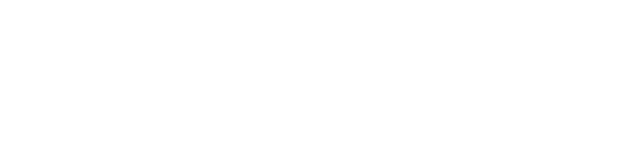
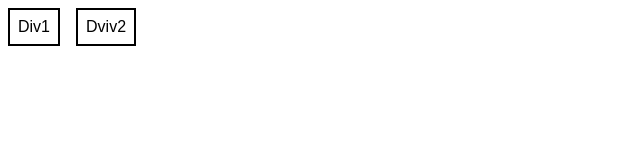
Before and after one commit to rusteauG/eshelles.io, a plain HTML site: page index.html in a window 1280 px wide. Shown: the whole page, without its empty margins (0-640 px from the left). Drawn offline with Linux system fonts and the light colour scheme.

Commit message:
testing flex

```diff
--- a/index.html
+++ b/index.html
@@ -6,5 +6,8 @@
 		<title>Eshelles🌊</title>
 		<link rel="stylesheet" href="style.css" />
 	</head>
-	<body></body>
+	<body>
+		<div>Div1</div>
+		<div>Dviv2</div>
+	</body>
 </html>
--- a/style.css
+++ b/style.css
@@ -4,3 +4,13 @@
 	font-family: Arial, Helvetica, sans-serif;
 	box-sizing: border-box;
 }
+
+body {
+	display: flex;
+	flex-direction: row;
+}
+div {
+	border: 2px solid black;
+	padding: 0.5rem;
+	margin: 0.5rem;
+}
```
